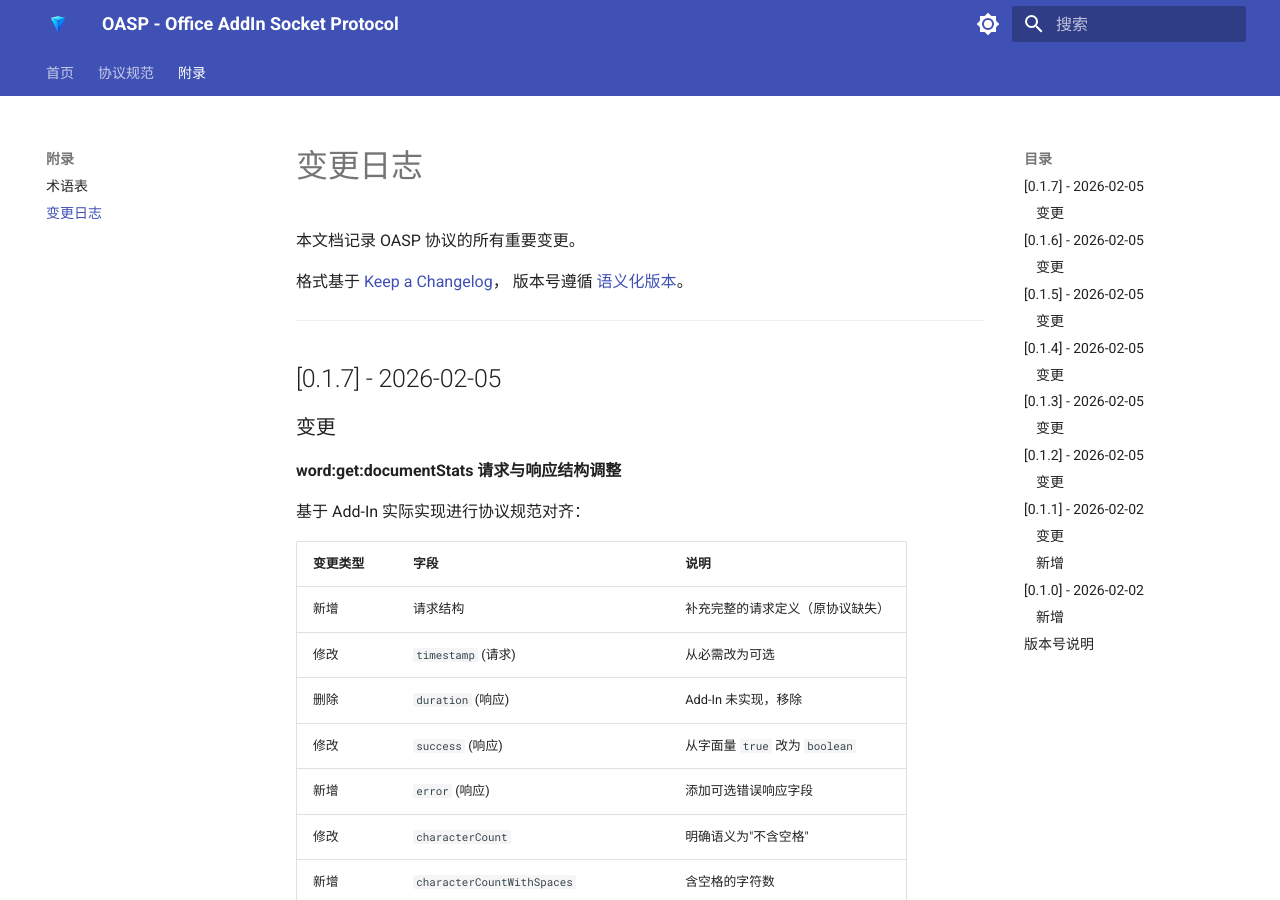
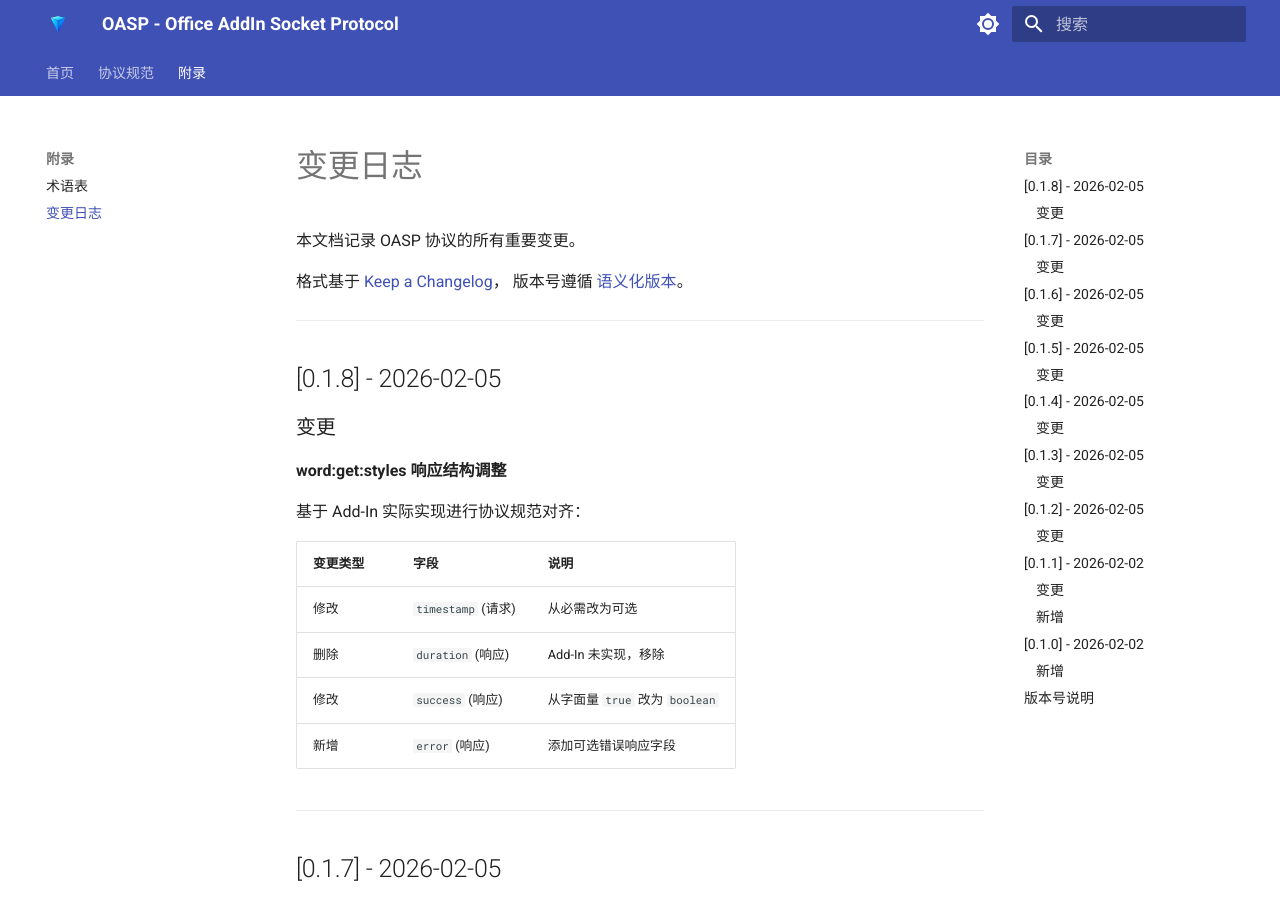
Before and after one commit to A2C-SMCP/oasp-protocol, an MkDocs documentation site: the page built from docs/appendix/changelog.md, in a window 1280 px wide and 900 px high. Built offline with MkDocs 1.6.1 and Material for MkDocs 9.7.7, drawn with Linux system fonts in a browser that asks for light colours; the version menu is left out.

Commit message:
Update protocol spec v0.1.8: align word:get:styles with implementation
- Make timestamp optional
- Change success from literal true to boolean
- Remove duration, add optional error field

Co-Authored-By: Claude Opus 4.5 <noreply@anthropic.com>

```diff
--- a/docs/appendix/changelog.md
+++ b/docs/appendix/changelog.md
@@ -4,6 +4,23 @@
 
 格式基于 [Keep a Changelog](https://keepachangelog.com/zh-CN/1.0.0/)，
 版本号遵循 [语义化版本](https://semver.org/lang/zh-CN/)。
+
+---
+
+## [0.1.8] - 2026-02-05
+
+### 变更
+
+**word:get:styles 响应结构调整**
+
+基于 Add-In 实际实现进行协议规范对齐：
+
+| 变更类型 | 字段 | 说明 |
+|----------|------|------|
+| 修改 | `timestamp` (请求) | 从必需改为可选 |
+| 删除 | `duration` (响应) | Add-In 未实现，移除 |
+| 修改 | `success` (响应) | 从字面量 `true` 改为 `boolean` |
+| 新增 | `error` (响应) | 添加可选错误响应字段 |
 
 ---
 
```
Also changed, not shown: docs/specification/events-word.md (+6 -8 lines).
